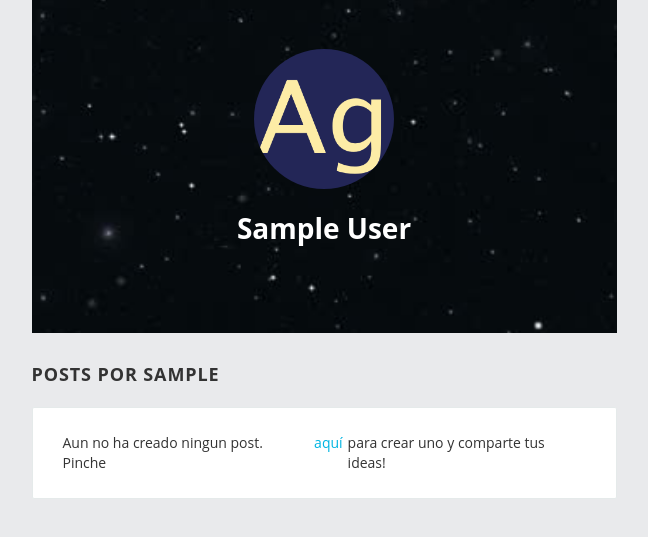
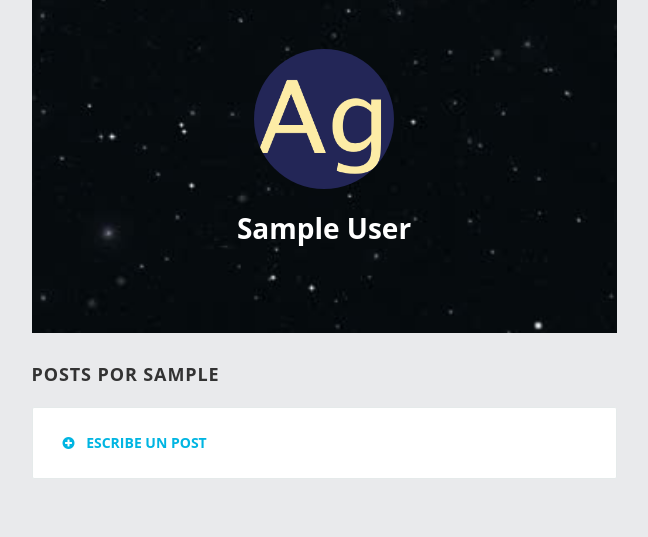
Before and after one commit to amosISA/sharing_things, a Django app: a page that uses profiles/templates/profiles/profile.html in a window 1280 px wide. Shown: the part 71-608 px from the top of the page, without its empty margins (316-964 px from the left). Run offline with Django 3.2, Linux system fonts and the light colour scheme; the visitor is signed in with stand-in values (Sample User, id 1); data comes from the database, SQL or seed files in the repository; data that the repository does not hold is empty; some libraries are stand-ins or nearby versions.

Commit message:
Added new write post href

```diff
--- a/posts/static/posts/css/base.css
+++ b/posts/static/posts/css/base.css
@@ -737,10 +737,17 @@ body {
     background-color: #fff;
     border: solid 1px #e5eaea; }
     .ag_profile_block_posts_by_content .ag_profile_block_posts_by_content_inner a {
-      margin-left: 5px;
-      margin-right: 5px; }
-      .ag_profile_block_posts_by_content .ag_profile_block_posts_by_content_inner a:hover {
-        text-decoration: underline; }
+      flex: none;
+      padding: 0;
+      margin-left: 0;
+      color: #00b5e2;
+      font-size: 14px;
+      cursor: pointer;
+      font-weight: bold;
+      display: inline-block; }
+      .ag_profile_block_posts_by_content .ag_profile_block_posts_by_content_inner a i {
+        font-size: 14px;
+        margin-right: 8px; }
     .ag_profile_block_posts_by_content .ag_profile_block_posts_by_content_inner .ag_prof_inner_image {
       width: 120px;
       height: 120px;
--- a/posts/static/posts/scss/base.scss
+++ b/posts/static/posts/scss/base.scss
@@ -964,13 +964,18 @@ body {
     border: solid 1px #e5eaea;
 
     a {
-      margin: {
-        left: 5px;
-        right: 5px;
-      }
+      flex: none;
+      padding: 0;
+      margin-left: 0;
+      color: #00b5e2;
+      font-size: 14px;
+      cursor: pointer;
+      font-weight: bold;
+      display: inline-block;
 
-      &:hover {
-        text-decoration: underline;
+      i {
+        font-size: 14px;
+        margin-right: 8px;
       }
     }
 
--- a/profiles/templates/profiles/profile.html
+++ b/profiles/templates/profiles/profile.html
@@ -77,7 +77,10 @@
         <div class="row">
             <div class="ag_profile_block_posts_by_content col-md-6 col-md-offset-3 col-sm-8 col-sm-offset-2 col-xs-10 col-xs-offset-1">
                 <div class="ag_profile_block_posts_by_content_inner">
-                    Aun no ha creado ningun post. Pinche <a href="{% url 'posts:new_post' %}"> aquí </a> para crear uno y comparte tus ideas!
+                    <a href="{% url 'posts:new_post' %}">
+                        <i class="fa fa-plus-circle"></i>
+                        ESCRIBE UN POST
+                    </a>
                 </div>
             </div>
         </div>
```
Also changed, not shown: mediafiles/posts/Hola_sfd.jpg (added), 1 other file.
